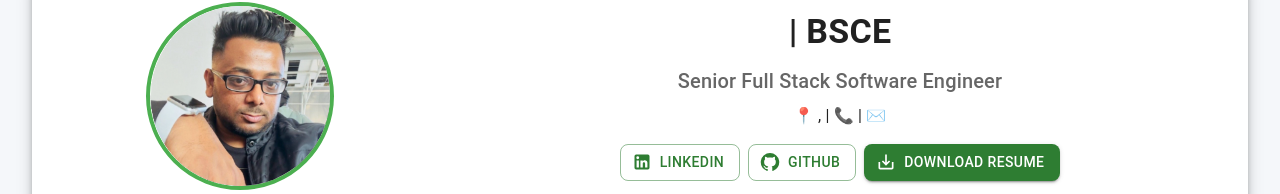
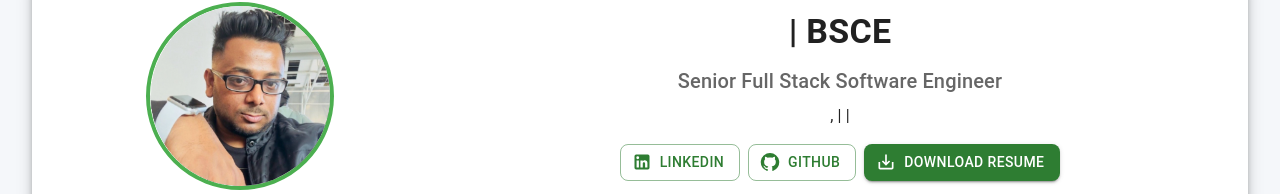
Before and after one commit to pri13/professional-portfolio, a React (Create React App) app in the folder frontend/: page /resume in a window 1280 px wide. Shown: the part 118-312 px from the top of the page. Built offline with nearby package versions, Linux system fonts and the light colour scheme; no server answers.

Commit message:
icons
Removed these icons as I dont like em

```diff
--- a/frontend/src/Pages/Resume.js
+++ b/frontend/src/Pages/Resume.js
@@ -65,7 +65,7 @@ const MyResumePage = ({ data }) => {
                     Senior Full Stack Software Engineer
                   </Typography>
                   <Typography variant="body1" gutterBottom>
-                    📍 {user.address?.city}, {user.address?.state} | 📞 {user.phone} | ✉️ {user.email}
+                     {user.address?.city}, {user.address?.state} |  {user.phone} | {user.email}
                   </Typography>
                   <Box sx={{ mt: 2, display: 'flex', justifyContent: 'center', flexWrap: 'wrap', gap: 1 }}>
                     {buttons.map((button) => (
```
